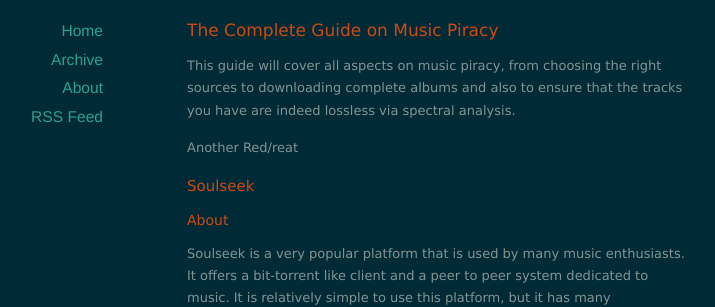
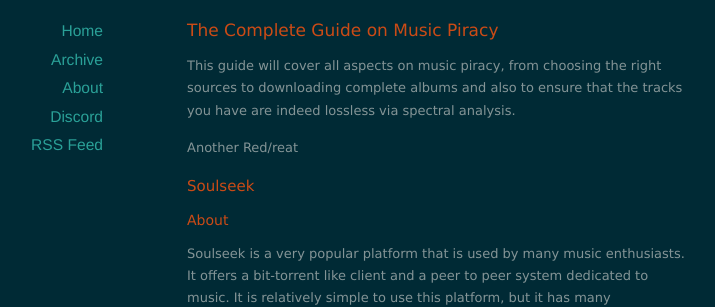
Before and after one commit to pirate-haven/pirate-haven.github.io, a Jekyll site: the page built from docs/_posts/2020-11-12-music.markdown, in a window 1280 px wide. Shown: the part 154-461 px from the top of the page, without its empty margins (203-918 px from the left). Built offline with Jekyll 4.4.1, drawn with Linux system fonts in a browser that asks for light colours; nearby versions of some CDN libraries.

Commit message:
add discord

```diff
--- a/docs/_layouts/default.html
+++ b/docs/_layouts/default.html
@@ -36,6 +36,7 @@
           <li><a href="/">Home</a></li>
           <li><a href="/archives">Archive</a></li>
           <li><a href="/about">About</a></li>
+	  <li><a href="https://discord.gg/JWqrdfN9Y8">Discord</a></li>
           <li><a href="/feed.xml">RSS Feed</a></li>
         </ul>
       </nav>
```
